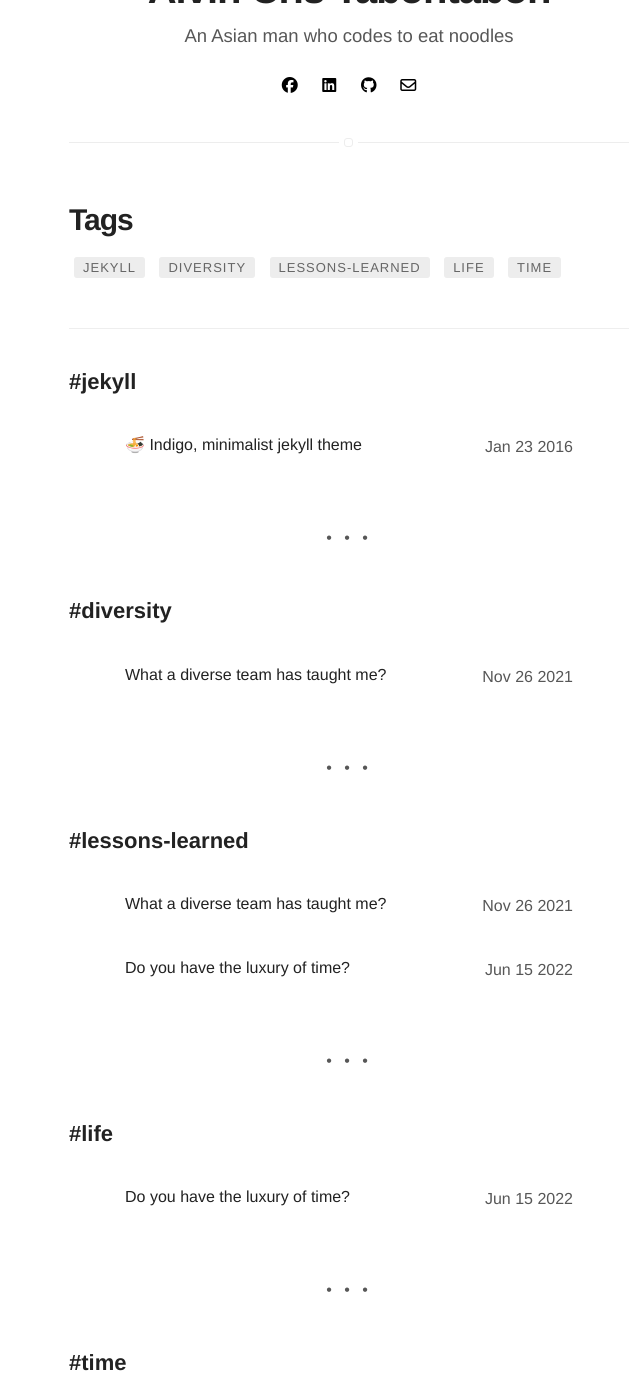
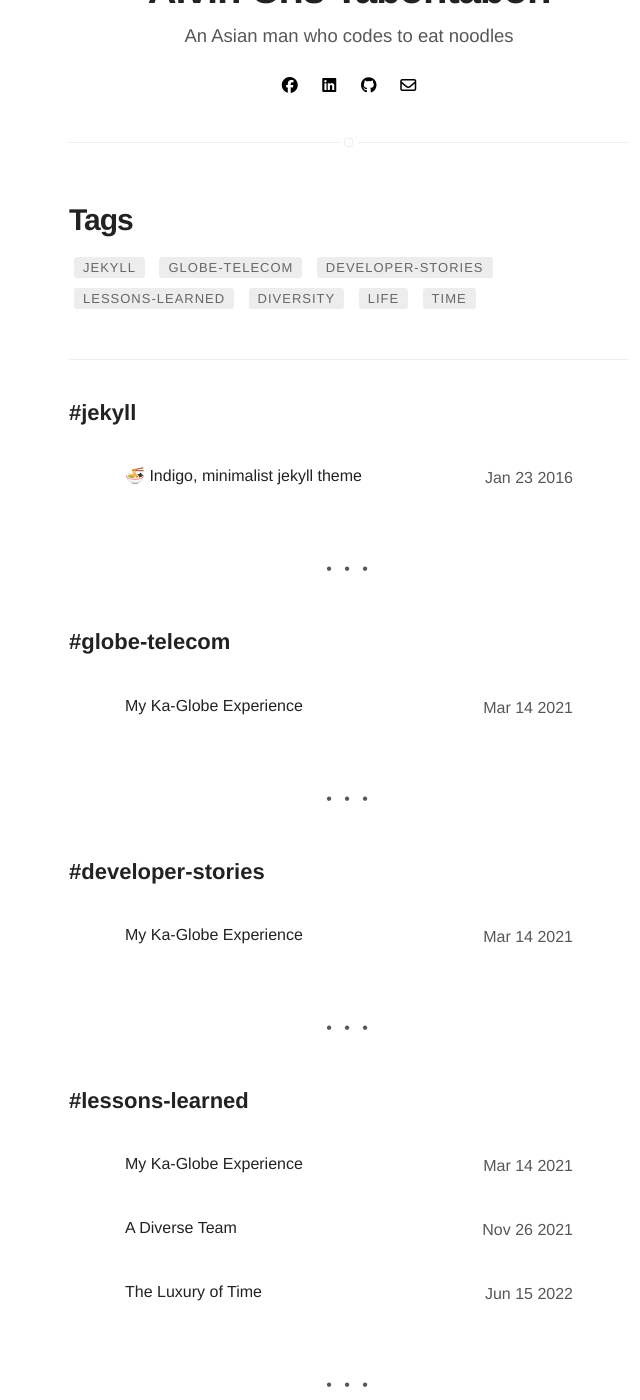
Before and after one commit to acltabontabon/acltabontabon.github.io, a Jekyll site: the page built from tags.html, in a window 1280 px wide and 1400 px high, scrolled down 387 px. Shown: the whole window, without its empty margins (291-931 px from the left). Built offline with Jekyll 4.4.1, drawn with Linux system fonts in a browser that asks for light colours; nearby versions of some CDN libraries; emoji names are drawn with the system emoji font; some of the changed lines change nothing that is shown; some of the changed text lies outside the part shown.

Commit message:
Add post: my-ka-globe-experience (#6)

```diff
--- /dev/null
+++ b/_posts/2021-03-14-ka-globe-experience.markdown
@@ -0,0 +1,77 @@
+---
+title: "My Ka-Globe Experience"
+layout: post
+date: 2021-03-14 00:00
+image: /assets/images/data-engineering-team.jpg
+headerImage: false
+tag:
+- globe-telecom
+- developer-stories
+- lessons-learned
+star: false
+category: blog
+author: actabontabon
+description: Developer life as Ka-Globe
+---
+
+I finally decided that it’s about time to look for a new venture to another place...
+
+> I’m sharing this article for my future self.
+>
+> And I hope that you would be able to get a thing or two insight on my Ka-Globe journey.
+
+![Markdowm Image][0]
+
+I started working for Globe last Feb of 2018 as a vendor employee for a year and three months.
+One of the decision I never regretted. I remember my first task is to create a software addressing
+a concern on data security — It was mind-fuck and fun at the same time. Thanks to my lead at that
+time for the guidance and of course for giving this opportunity to me.
+
+To cut the long story short, I got absorbed as a full time Data Engineer on April of 2019. I
+struggled a lot trying to fit in the Data Engineering space for various reasons:
+
+- Perspective is way too different from software engineering
+- I’m the only software developer at that time
+- I simply suck at SQL
+
+<div class="breaker"></div>
+
+Fast-forward, I was given a lot of opportunities to create softwares and automate shits — They
+prolly noticed that I’m more useful in that area. LOL!
+
+At that time, feels like I’m drinking on a fire hydrant coz I’m learning a lot and I was given all
+the resources I needed to get shit done and the fact that I’m surrounded by people who know what
+they want and know how to get it — makes me a lot excited to put my 100% day-in and day-out.
+
+Eventually, I was given an opportunity to lead. I was so excited and also afraid that I’m not
+really cut off for this role, considering the fact that I am so used to be put on where the action
+is — coding. It was hard as hell but I can’t discount the fact that I learned a lot from it.
+
+So, as I prepare for a new horizon, I wanted to look back at the things that I learned the hard way.
+- **Don’t just dwell on tech skills** — learn the domain and understand the pain points, it will
+  be a lot more nimble to code and craft a solution if you know the language of your intended users.
+- **Don’t settle for “okay” quality** — challenge your limit and fucking put your value-added
+  services. And don’t you dare forget to take pride in your work. Whatever it takes, coz that’s
+  what it takes.
+- **Trust your teammates** — don’t take on a task simply because you think you can do it faster,
+  enable them coz this pays off in the long run and you wouldn’t want to be the single point of
+  failure. Wanna bet?
+- **Know where your yeses are** — exciting opportunities pours but that doesn’t mean you need to
+  take on everything. Take one opportunity at a time coz guess what, multitasking and context
+  switching is productivity killer. (You may argue that you can brush your teeth while peeing —
+  Okay that’s cute)
+
+And I'm leaving...
+- to step out of my comfort zone
+- to know what is it like to work overseas
+- to have a chance to work with top talents across the world
+- to be proficient on speaking other languages
+
+<div class="breaker"></div>
+
+Lastly, I wrote this article to express my gratitude for the people I work with in Globe, especially
+to John Bibal II and Mark Joseph Lagatao for the guidance and opportunities.
+
+Thank you.
+
+[0]: /assets/images/data-engineering-team.jpg
--- a/_posts/2021-11-26-diverse-team.markdown
+++ b/_posts/2021-11-26-diverse-team.markdown
@@ -1,5 +1,5 @@
 ---
-title: "What a diverse team has taught me?"
+title: "A Diverse Team"
 layout: post
 date: 2021-11-26 00:00
 image: /assets/images/diverse-team.png
@@ -10,7 +10,7 @@ tag:
 star: false
 category: blog
 author: actabontabon
-description: The lessons I've learned from a diverse team. Discover the power of embracing differences, fostering inclusivity, and how diversity enhances personal and professional growth.
+description: The lessons I've learned from a diverse team.
 ---
 
 ![Markdowm Image][0]
--- a/_posts/2022-06-15-luxury-of-time.markdown
+++ b/_posts/2022-06-15-luxury-of-time.markdown
@@ -1,5 +1,5 @@
 ---
-title: "Do you have the luxury of time?"
+title: "The Luxury of Time"
 layout: post
 date: 2022-06-15 00:00
 image: /assets/images/city-lights.jpg
```
Also changed, not shown: 1 other file.
